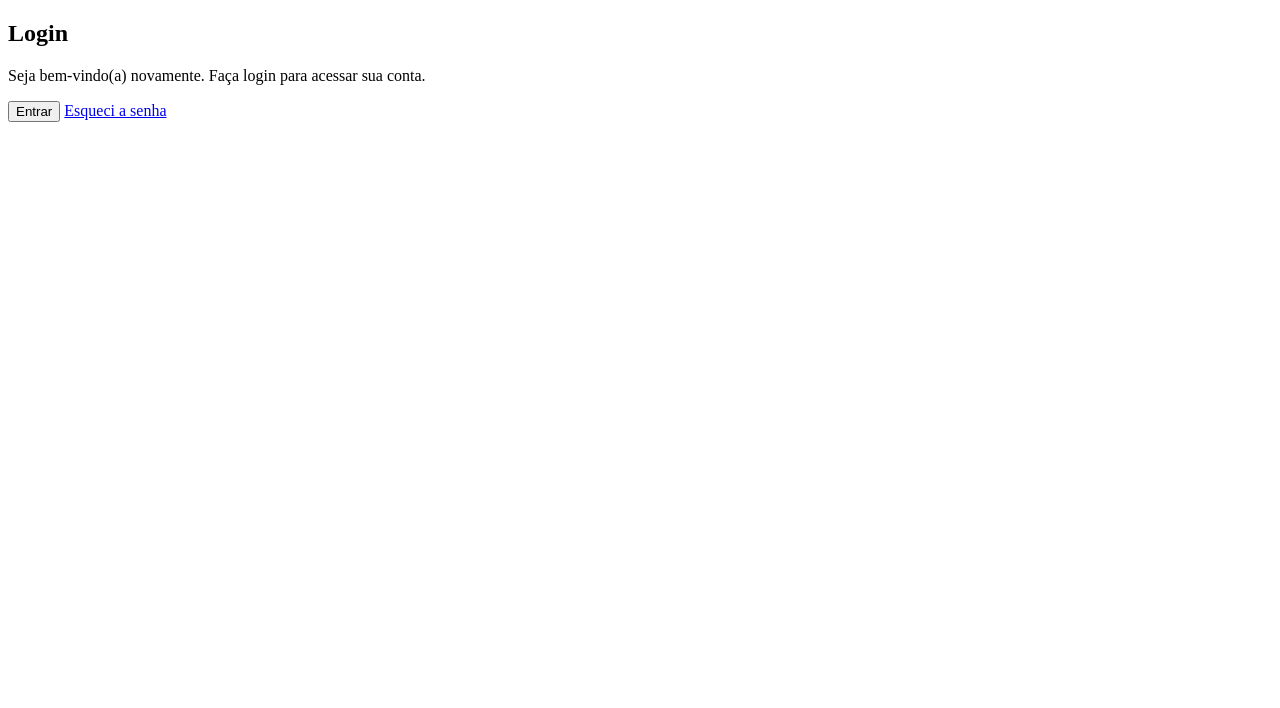
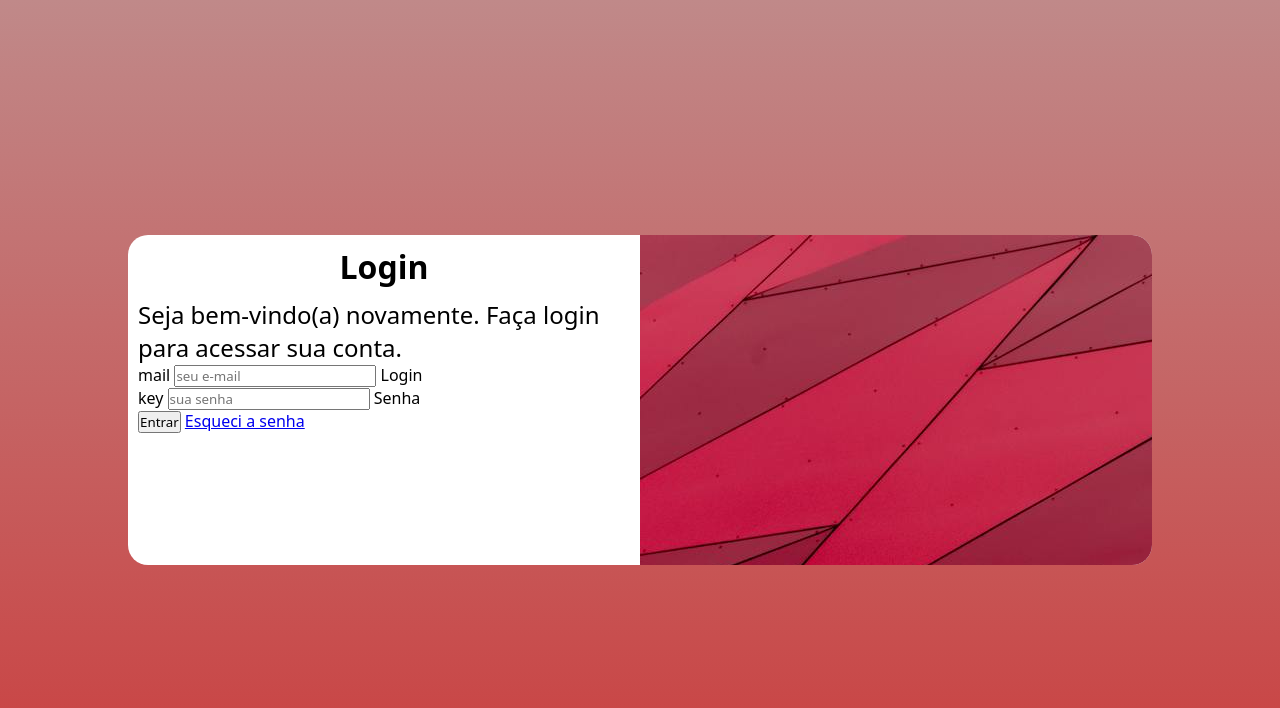
Before and after one commit to irenito/projeto-teste05-, a plain HTML site: page index.html in a window 1280 px wide. Drawn offline with Linux system fonts and the light colour scheme.

Commit message:
mobile e media query

```diff
--- /dev/null
+++ b/estilo/mediaquery.css
@@ -0,0 +1,58 @@
+@charset "UTF-8";
+
+/* Tpyical Device Breakpoints
+
+Pequenas telas: até 600px
+Celular: de 600px até 768px
+Tablet: 768px até 982px
+Desktop: de 982px até 1200px
+Grandes telas: acima de 1200px
+*/
+
+@media screen and (min-width:768px) and (max-width:982px) {
+    body{
+        background-image: linear-gradient(to bottom, rgb(192, 137, 137), rgb(202, 63, 63));
+    }
+    section#login {
+        width: 80vw;
+        height: 290px;
+    }
+    section#login > div#imagem {
+        float: left;
+        width: 50%;
+        height: 100%;
+
+    }
+    section#login > div#formulario{
+        float: right;
+        width: 50%;
+
+
+    }
+
+}
+
+@media screen and (min-width:982px) {
+    body{
+        background-image: linear-gradient(to bottom, rgb(192, 137, 137), rgb(202, 63, 63));
+    }
+    section#login {
+        width: 80vw;
+        height: 330px;
+    }
+    section#login > div#imagem {
+        float: right;
+        width: 50%;
+        height: 100%;
+    }
+    section#login > div#formulario {
+        float: left;
+        width: 50%;
+    }
+    div#formulario > h1 {
+        font-size: 2em;
+    }
+    div#formulario > p {
+        font-size: 1.5em;
+    }
+}
--- a/estilo/style.css
+++ b/estilo/style.css
@@ -1 +1,54 @@
 @charset "UTF-8";
+
+*{
+    padding: 0px;
+    margin: 0px;
+    font-family: system-ui, -apple-system, BlinkMacSystemFont, 'Segoe UI', Roboto, Oxygen, Ubuntu, Cantarell, 'Open Sans', 'Helvetica Neue', sans-serif;
+    box-sizing: border-box;
+}
+
+body,html{
+    width: 100vw;
+    height: 100vh;
+    background-color: rgb(187, 106, 106);
+}
+main{
+    width: 100vw;
+    height: 100vh;
+
+    position: relative;
+
+}
+section#login{
+
+    width: 300px;
+    height: 500px;
+    background-color: white;
+    border-radius: 20px;
+    overflow: hidden;
+
+    position:absolute;
+    top: 50%;
+    left: 50%;
+    transform: translate(-50%,-50%);
+
+    transition: width .3s, height .3s;
+    transition-timing-function: ease;
+}
+section#login >div#imagem {
+    display: block;
+    background-image: url(../imagem/pexels-scottwebb-532563.jpg);
+    height: 200px;
+}
+section#login >div#formulario {
+    display: block;
+    padding: 10px;
+
+}
+div#formulario > h1 {
+    text-align: center;
+    margin-bottom: 10px;
+}
+div#formulario > p {
+    font-size: 1.2em;
+}
--- a/index.html
+++ b/index.html
@@ -5,6 +5,7 @@
     <meta name="viewport" content="width=device-width, initial-scale=1.0">
     <title>Projeto teste 05</title>
     <link rel="stylesheet" href="estilo/style.css">
+    <link rel="stylesheet" href="estilo/mediaquery.css">
 </head>
 <body>
     <main>
@@ -20,10 +21,16 @@
 
                 <form action="cadastro.php" method="post" autocomplete="on">
                     <div class="campo">
+                        <span class="material-symbols-outlined">mail</span>
+                        <input type="email" name="email" id="iemail" placeholder="seu e-mail" autocomplete="email" required>
+                        <label for="iemail">Login</label>
 
                     </div>
 
                     <div class="campo">
+                        <span class="material-symbols-outlined">key</span>
+                        <input type="password" name="senha" id="isenha" autocomplete="current-password" placeholder="sua senha" required>
+                        <label for="isenha">Senha</label>
 
                     </div>
                     <input type="submit" value="Entrar">
```
